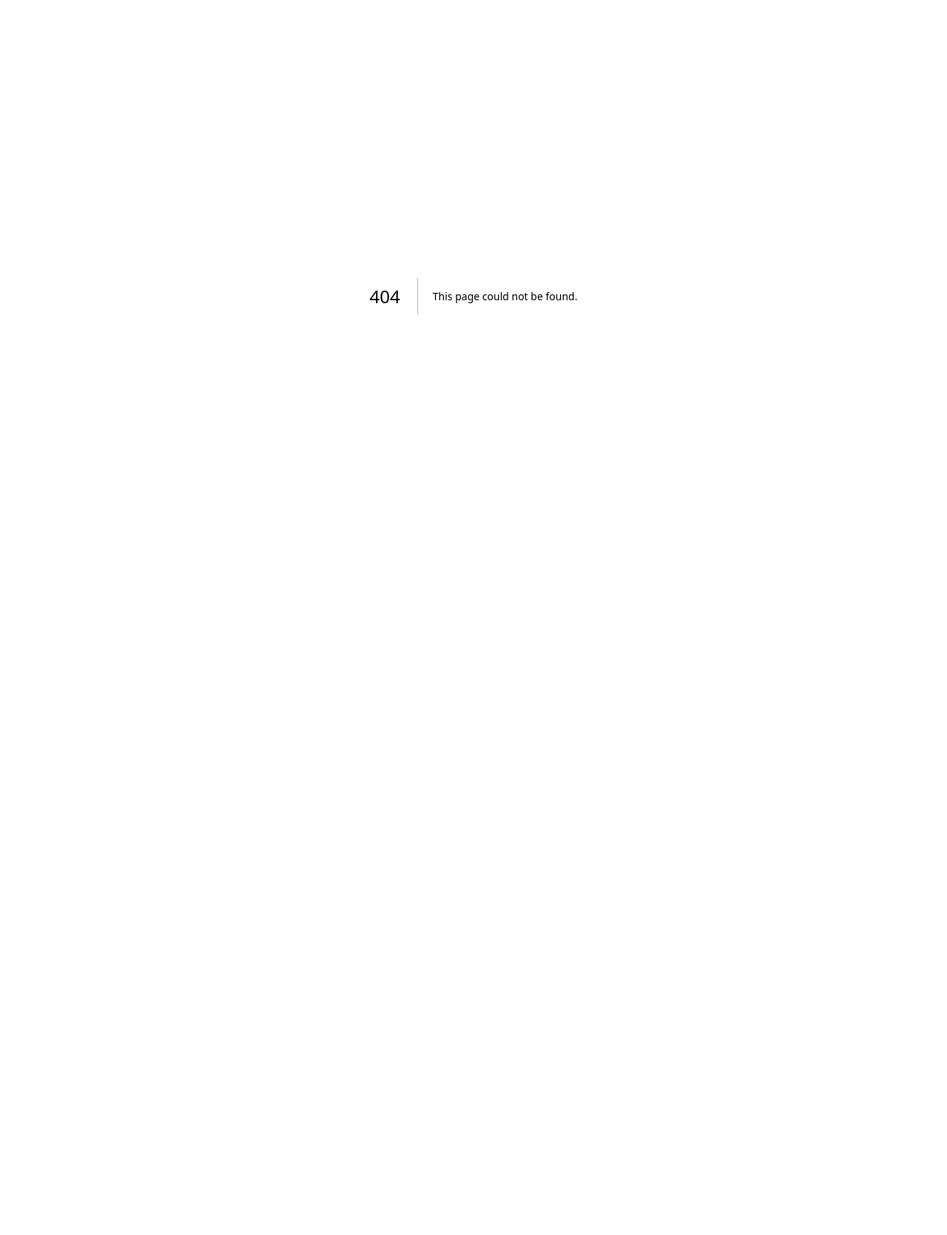
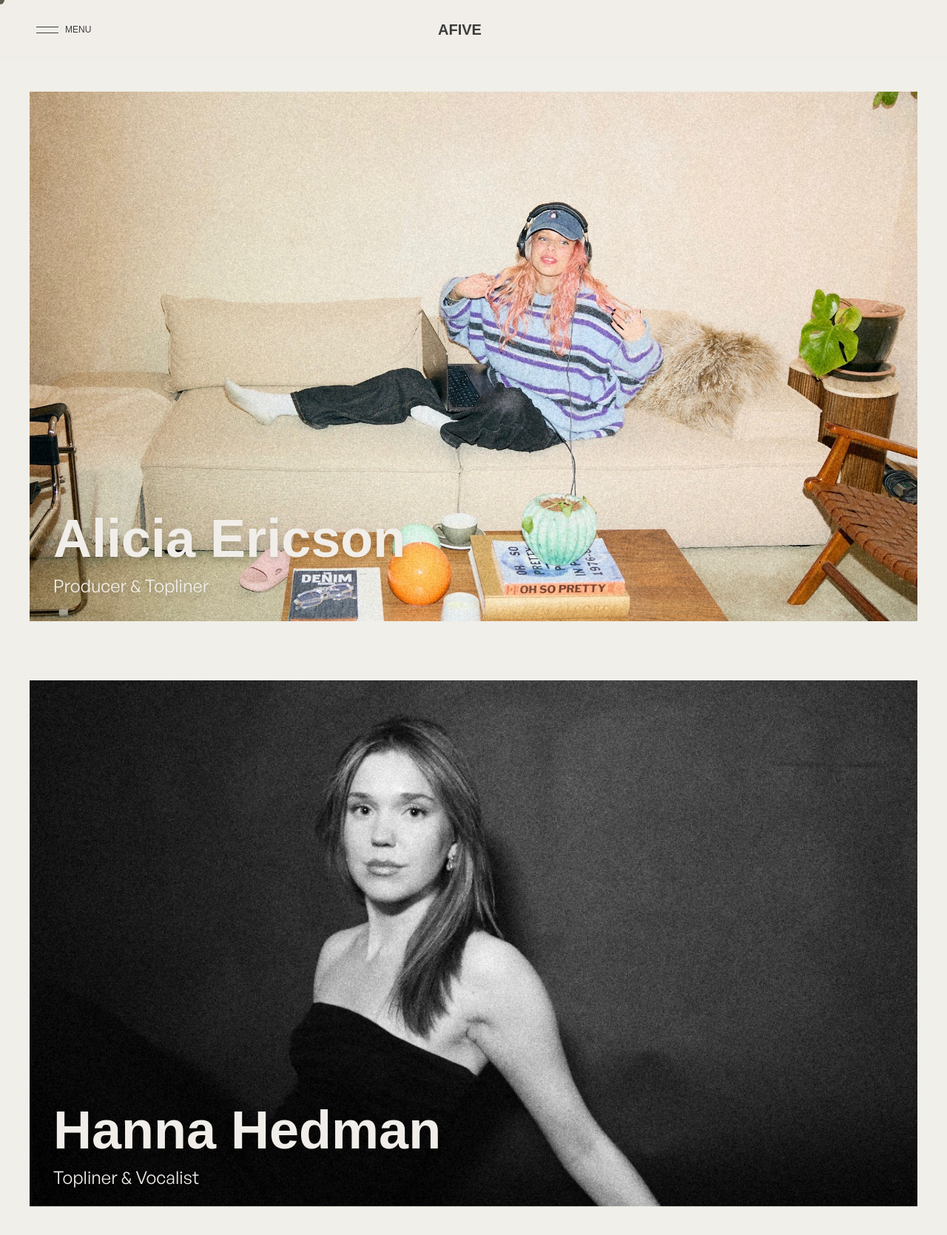
Before and after one commit to fogelmark/afive, a Next.js app: page /roster in a window 1280 px wide. Before the commit this address had no page. Shown: the top 1670 px of the page at 74% size. Before the commit the page ends 800 px from the top, so only its background shows below. Built offline with nearby package versions, Linux system fonts and the light colour scheme; a web font is replaced by a local one.

Commit message:
placeholder roster layout

```diff
--- a/app/components/header.tsx
+++ b/app/components/header.tsx
@@ -34,23 +34,23 @@ const menuItems = [
 
 const socialLinks = [
   {
-    href: "https://music.apple.com/se/artist/l%C3%A9on/1065692205?l=en-GB",
+    href: "/",
     label: "Open Apple Music (opens in a new tab)",
     Icon: SiApplemusic,
   },
   {
-    href: "https://www.instagram.com/leon/",
+    href: "/",
     label: "Open Instagram (opens in a new tab)",
     Icon: FaInstagram,
   },
   {
-    href: "https://open.spotify.com/artist/4SqTiwOEdYrNayaGMkc7ia?si=U1ig4JftQm-kCDbByBkTCA",
+    href: "/",
     label: "Open Spotify (opens in a new tab)",
 
     Icon: FaSpotify,
   },
   {
-    href: "https://www.youtube.com/@itsleonmusic",
+    href: "/",
     label: "Open YouTube (opens in a new tab)",
     Icon: FaYoutube,
   },
@@ -132,7 +132,7 @@ export default function Header() {
         <div className="flex items-start justify-center gap-4">
           {socialLinks.map(({ href, label, Icon: IconComp }) => (
             <a
-              key={href}
+              key={label}
               href={href}
               target="_blank"
               rel="noopener noreferrer"
@@ -148,22 +148,9 @@ export default function Header() {
           ))}
         </div>
       </motion.aside>
-
-      {/* <div className="relative w-24 col-start-6 col-span-2">
-        <Image
-          src={logo_dark_stripes}
-          alt="A5"
-          className="object-contain"
-          priority
-        />
-      </div> */}
       <div className="relative w-24 col-start-6 col-span-2">
         <p className="font-bespoke text-xl text-[#3c3c3c] font-bold">AFIVE</p>
       </div>
-
-      {/* <p className="text-xs uppercase col-start-9 col-span-4 text-[#131313] font-general-sans">
-        music publishing
-      </p> */}
     </nav>
   );
 }
--- a/app/globals.css
+++ b/app/globals.css
@@ -31,9 +31,7 @@
 
 html {
   overscroll-behavior: none;
-  overflow: hidden;
   height: 100%;
-  position: fixed;
   width: 100%;
 }
 
--- /dev/null
+++ b/app/label/page.tsx
@@ -0,0 +1,38 @@
+"use client";
+
+import Header from "../components/header";
+import CustomCursor from "../components/CustomCursor";
+
+export default function Info() {
+  return (
+    <div className="min-h-screen bg-[#F1EEE9]">
+      <Header />
+      <CustomCursor />
+      <div className="container mx-auto px-6 md:px-12 py-16 md:py-24">
+        <div className="max-w-4xl">
+          <h1 className="font-bespoke text-5xl md:text-7xl font-bold text-[#3c3c3c] mb-12">
+            AFIVE PUBLISHING
+          </h1>
+
+          <div className="space-y-6 font-general-sans text-lg md:text-xl text-[#3c3c3c] leading-relaxed">
+            <p>
+              AFIVE PUBLISHING is a Stockholm-based music publishing company founded and run by veteran songwriters and producers Albin Nedler and Kristoffer Fogelmark, also known as the artist Bonn. Their international credits include Avicii's global hit "SOS" and the album TIM, One Direction, Selena Gomez and Martin Garrix.
+            </p>
+
+            <p>
+              From its studio at Krukmakargatan 34A on Södermalm, AFIVE develops songs, artists and long-term creative careers. The company currently represents two rising Swedish talents: Alicia Ericson, producer and topliner, and Hanna Hedman, topliner and vocalist.
+            </p>
+
+            <p>
+              A central part of AFIVE's mission is to support the next generation of Swedish songwriters through mentorship, studio sessions, writing camps and industry connections.
+            </p>
+
+            <p>
+              AFIVE is also expanding into mood music through a new collaboration with Orbit, an initiative currently in development.
+            </p>
+          </div>
+        </div>
+      </div>
+    </div>
+  );
+}
--- /dev/null
+++ b/app/roster/page.tsx
@@ -0,0 +1,109 @@
+"use client";
+
+import Header from "../components/header";
+import CustomCursor from "../components/CustomCursor";
+import Image from "next/image";
+import alicia from "@/public/images/alicia_grain.jpg";
+import hanna from "@/public/images/hanna_grain.jpg";
+import { useEffect, useRef } from "react";
+import { motion, useScroll, useTransform } from "motion/react";
+import { cn } from "@/lib/utils";
+import Lenis from "lenis";
+
+const roster = [
+  {
+    name: "Alicia Ericson",
+    role: "Producer & Topliner",
+    image: alicia,
+  },
+  {
+    name: "Hanna Hedman",
+    role: "Topliner & Vocalist",
+    image: hanna,
+  },
+];
+
+export default function Roster() {
+  useEffect(() => {
+    const lenis = new Lenis();
+
+    function raf(time: number) {
+      lenis.raf(time);
+
+      requestAnimationFrame(raf);
+    }
+
+    window.scrollTo(0, 0);
+
+    requestAnimationFrame(raf);
+  }, []);
+
+  const container1 = useRef(null);
+  const container2 = useRef(null);
+
+  const { scrollYProgress: scrollYProgress1 } = useScroll({
+    target: container1,
+    offset: ["start end", "end start"],
+  });
+
+  const { scrollYProgress: scrollYProgress2 } = useScroll({
+    target: container2,
+    offset: ["start end", "end start"],
+  });
+
+  const y1 = useTransform(scrollYProgress1, [0, 1], ["-10%", "10%"]);
+  const y2 = useTransform(scrollYProgress2, [0, 1], ["-10%", "10%"]);
+
+  return (
+    <>
+      <Header />
+      <CustomCursor />
+      <div
+        ref={container1}
+        className="flex md:h-screen w-full items-center justify-center bg-[#f0efe9]"
+      >
+        <div className="relative h-screen w-full overflow-hidden p-10">
+          <div className="relative flex size-full flex-col items-center justify-center overflow-hidden">
+            <section className="absolute z-10 bottom-8 left-8 right-8">
+              <h2 className="font-bespoke text-5xl md:text-7xl font-bold text-[#F1EEE9] leading-none drop-shadow-lg">
+                {roster[0].name}
+              </h2>
+              <p className="font-general-sans text-xl md:text-2xl text-[#F1EEE9] mt-3 drop-shadow-lg">
+                {roster[0].role}
+              </p>
+            </section>
+            <motion.img
+              style={{ y: y1 }}
+              className="size-full scale-105 object-cover"
+              src={alicia.src}
+              alt={roster[0].name}
+            />
+          </div>
+        </div>
+      </div>
+      <div
+        ref={container2}
+        className="flex md:h-screen w-full items-center justify-center bg-[#f0efe9]"
+      >
+        <div className="relative h-screen w-full overflow-hidden p-10">
+          <div className="relative flex size-full flex-col items-center justify-center overflow-hidden">
+            <section className="absolute z-10 bottom-8 left-8 right-8">
+              <h2 className="font-bespoke text-5xl md:text-7xl font-bold text-[#F1EEE9] leading-none drop-shadow-lg">
+                {roster[1].name}
+              </h2>
+              <p className="font-general-sans text-xl md:text-2xl text-[#F1EEE9] mt-3 drop-shadow-lg">
+                {roster[1].role}
+              </p>
+            </section>
+            <motion.img
+              style={{ y: y2 }}
+              className="size-full scale-105 object-top object-cover"
+              src={hanna.src}
+              alt={roster[1].name}
+            />
+          </div>
+        </div>
+      </div>
+    </>
+  );
+}
```
Also changed, not shown: public/images/alicia_grain.jpg (added), public/images/hanna_grain.jpg (added).
